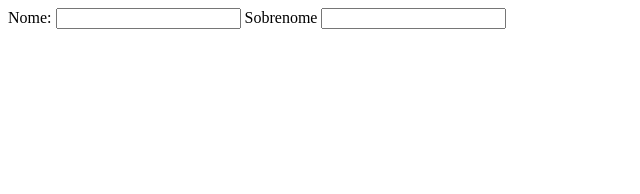
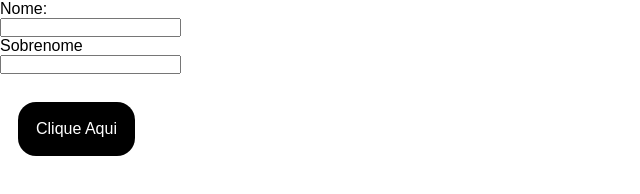
Before and after one commit to oreinconnect/display-block, a plain HTML site: page index.html in a window 1280 px wide. Shown: the whole page, without its empty margins (0-640 px from the left). Drawn offline with Linux system fonts and the light colour scheme.

Commit message:
Projeto finalizado

```diff
--- a/index.html
+++ b/index.html
@@ -1,18 +1,28 @@
 <!DOCTYPE html>
 <html lang="en">
+
 <head>
     <meta charset="UTF-8">
     <meta http-equiv="X-UA-Compatible" content="IE=edge">
     <meta name="viewport" content="width=device-width, initial-scale=1.0">
+    <link rel="stylesheet" href="style.css">
     <title>Display Block</title>
 </head>
+
 <body>
     <form action="">
-        <label for="">Nome: </label>
-        <input type="text">
+        <div>
+            <label for="">Nome: </label>
+            <input type="text">
+        </div>
 
-        <label for="">Sobrenome</label>
-        <input type="text">
+        <div>
+            <label for="">Sobrenome</label>
+            <input type="text">
+        </div>
     </form>
+
+    <a href="https://google.com">Clique Aqui</a>
 </body>
+
 </html>
--- /dev/null
+++ b/style.css
@@ -0,0 +1,23 @@
+*{
+    margin: 0;
+    padding: 0;
+    box-sizing: border-box;
+
+    font-family: Arial, Helvetica, sans-serif;
+}
+
+label{
+    display: block;
+}
+
+a{
+    display: block;
+    text-decoration: none;
+    background-color: black;
+    color: white;
+    padding: 18px;
+    margin-top: 28px;
+    margin-left: 18px;
+    width: fit-content;
+    border-radius: 18px;
+}
```
